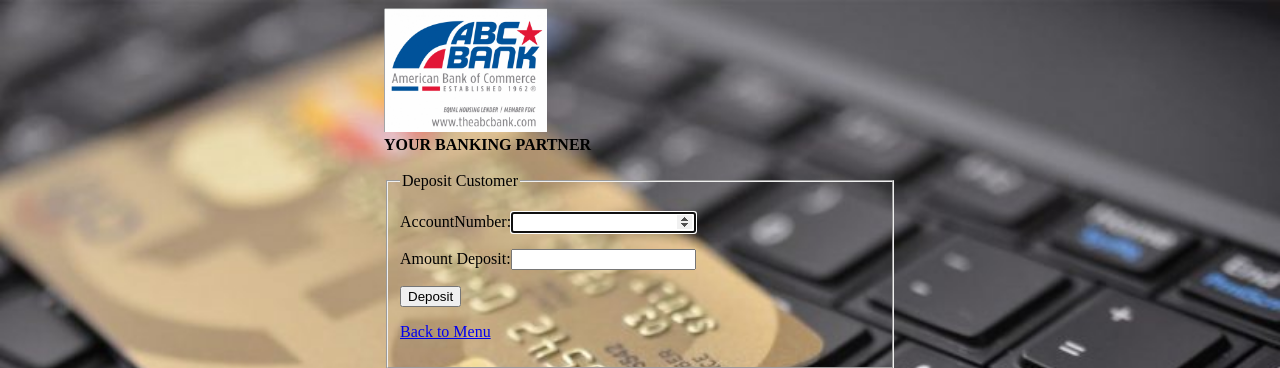
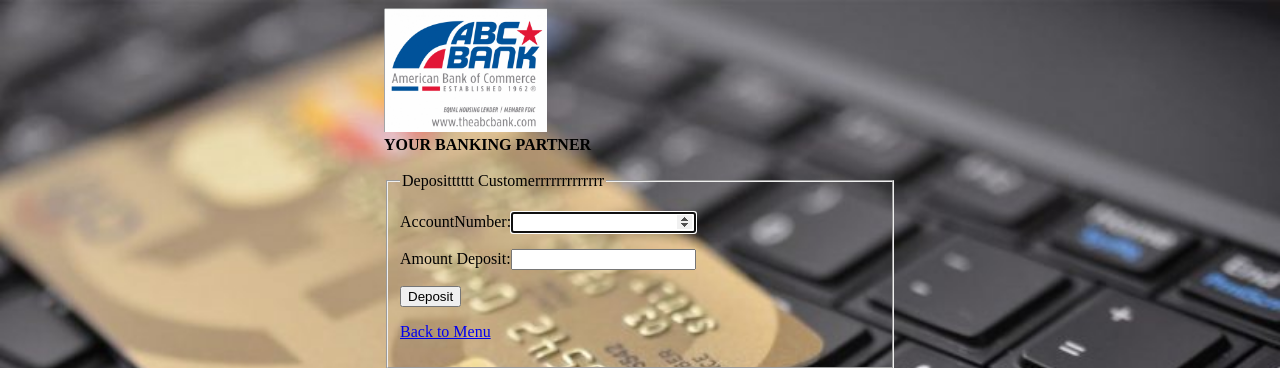
Before and after one commit to Meghag123/bank, a Flask app: page /deposit in a window 1280 px wide. Shown: the top 368 px of the page. Run offline with Flask 2, Linux system fonts and the light colour scheme; the visitor is signed in with stand-in values (Sample User, id 1).

Commit message:
change deposit

```diff
--- a/app_package/templates/deposit.html
+++ b/app_package/templates/deposit.html
@@ -3,7 +3,7 @@
 <form action="" method="POST" novalidate>
     {{form.hidden_tag()}}
     <fieldset>
-    <legend>Deposit Customer</legend>
+    <legend>Depositttttt Customerrrrrrrrrrrrr</legend>
 
     <p>
     {{form.caccno.label}}{{form.caccno(size=32,autofocus=True)}}
```
